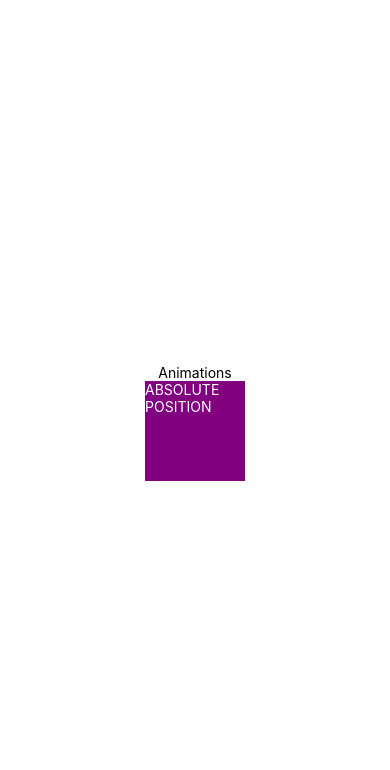
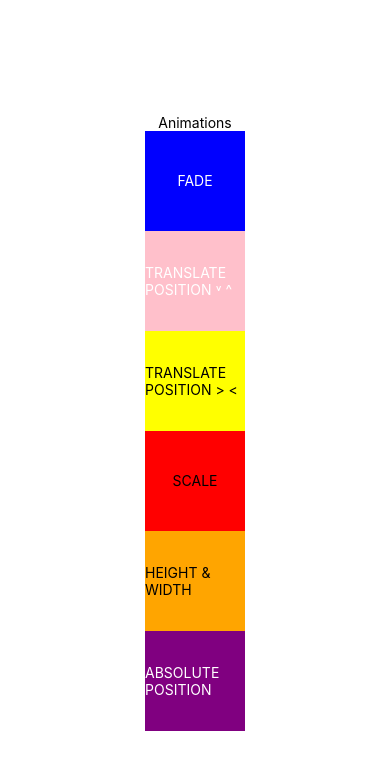
Before and after one commit to niccmac/animations, a React Native app: screen / in a window 390 px wide. Shown: the top 770 px of the page. Built offline with nearby package versions, Linux system fonts and the light colour scheme.

Commit message:
View all

```diff
--- a/App.js
+++ b/App.js
@@ -85,7 +85,7 @@ export default function App() {
     <View style={styles.container}>
       <Text>Animations</Text>
       <StatusBar style="auto" />
-      {/* <TouchableWithoutFeedback onPressIn={startFadeAnimation}>
+      <TouchableWithoutFeedback onPressIn={startFadeAnimation}>
         <Animated.View
           style={{
             backgroundColor: "blue",
@@ -99,8 +99,8 @@ export default function App() {
         >
           <Text style={{ color: "white" }}>FADE</Text>
         </Animated.View>
-      </TouchableWithoutFeedback> */}
-      {/* <TouchableWithoutFeedback onPressIn={startTranslatePositionAnimation}>
+      </TouchableWithoutFeedback>
+      <TouchableWithoutFeedback onPressIn={startTranslatePositionAnimation}>
         <Animated.View
           style={{
             backgroundColor: "pink",
@@ -137,8 +137,8 @@ export default function App() {
         >
           <Text style={{ color: "black" }}>{"TRANSLATE POSITION > < "}</Text>
         </Animated.View>
-      </TouchableWithoutFeedback> */}
-      {/* <TouchableWithoutFeedback onPressIn={startScaleAnimation}>
+      </TouchableWithoutFeedback>
+      <TouchableWithoutFeedback onPressIn={startScaleAnimation}>
         <Animated.View
           style={{
             backgroundColor: "red",
@@ -156,8 +156,8 @@ export default function App() {
         >
           <Text style={{ color: "black" }}>{"SCALE"}</Text>
         </Animated.View>
-      </TouchableWithoutFeedback> */}
-      {/* <TouchableWithoutFeedback onPressIn={startHeightWidthAnimation}>
+      </TouchableWithoutFeedback>
+      <TouchableWithoutFeedback onPressIn={startHeightWidthAnimation}>
         <Animated.View
           style={{
             backgroundColor: "orange",
@@ -170,7 +170,7 @@ export default function App() {
         >
           <Text style={{ color: "black" }}>{"HEIGHT & WIDTH"}</Text>
         </Animated.View>
-      </TouchableWithoutFeedback> */}
+      </TouchableWithoutFeedback>
       <TouchableWithoutFeedback onPressIn={startAbsolutePositionAnimation}>
         <Animated.View
           style={{
@@ -178,7 +178,8 @@ export default function App() {
             flexDirection: "row",
             height: 100,
             width: 100,
-            // position: "absolute",
+            justifyContent: "center",
+            alignItems: "center",
             top: absolutePosition,
             left: absolutePosition,
           }}
```
